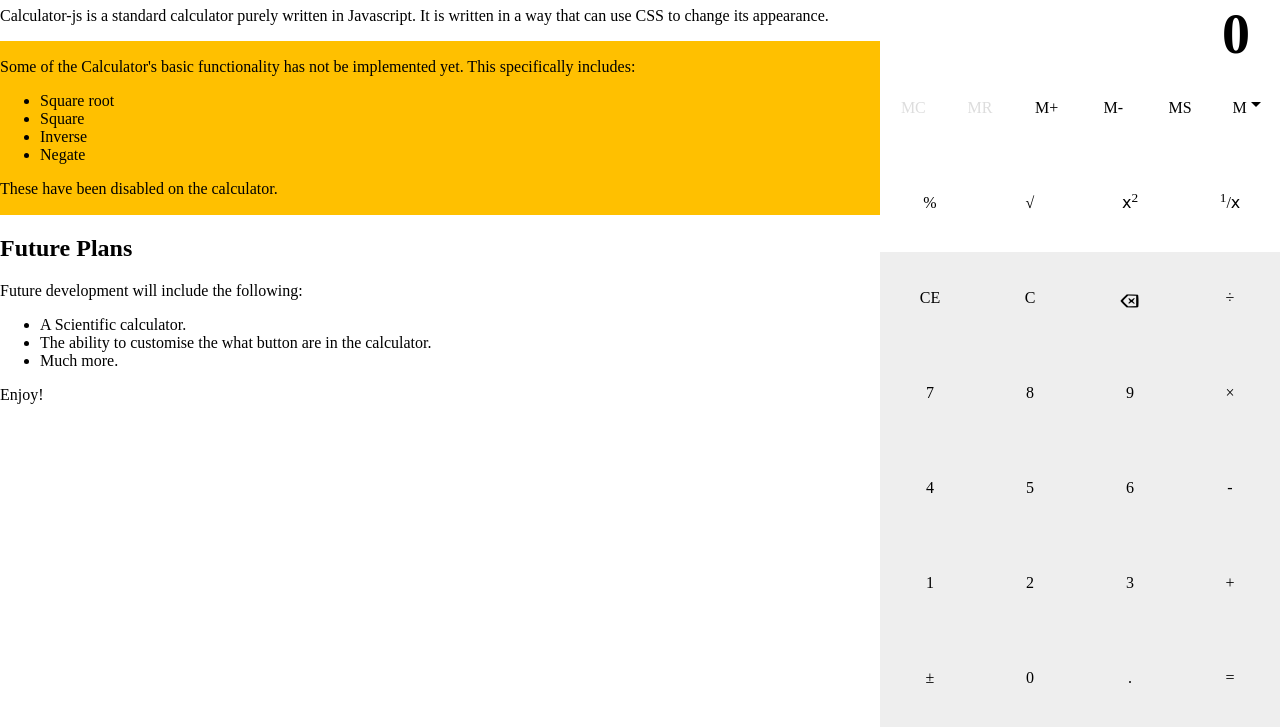
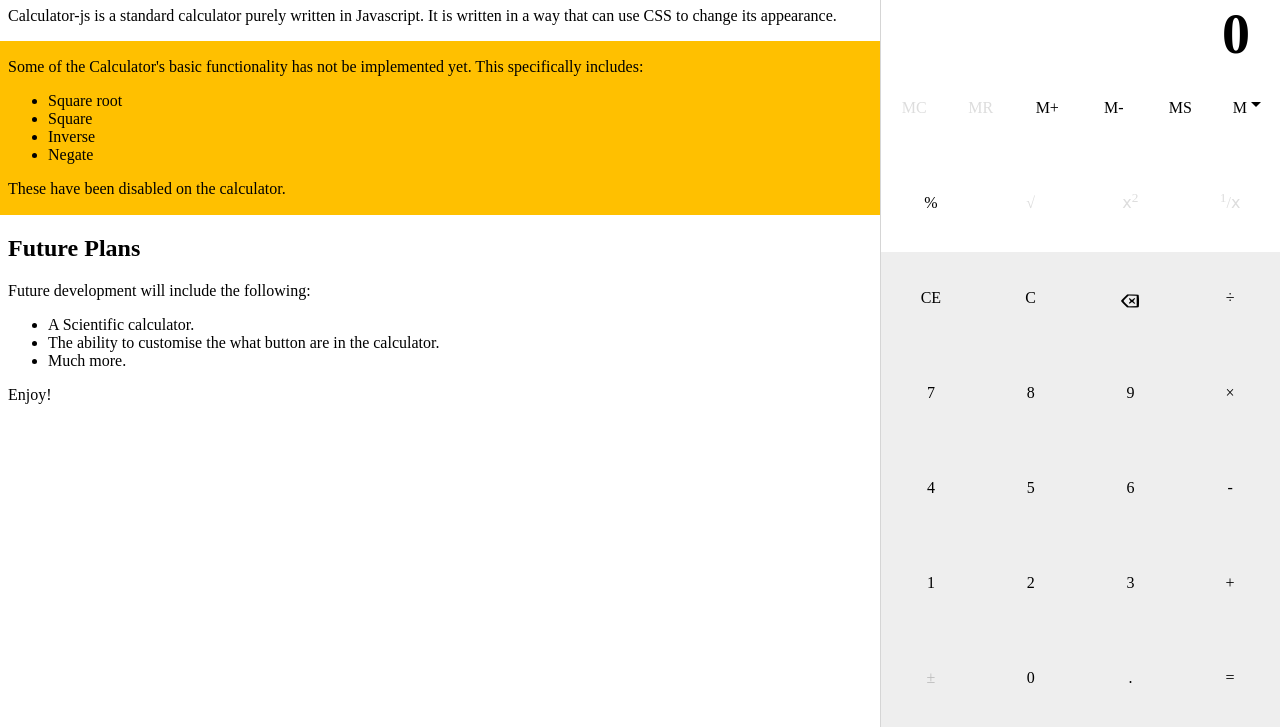
Before and after one commit to eliasem/Calculator-js, a website: page docs/index.html in a window 1280 px wide. Shown: the part 73-800 px from the top of the page. Drawn offline with Linux system fonts and the light colour scheme; files whose address does not match are found by name; a web font is replaced by a local one.

Commit message:
Updated more css for docs.

```diff
--- a/docs/css/custom.css
+++ b/docs/css/custom.css
@@ -1,5 +1,12 @@
-.demo-area { position: absolute; right: 0; top: 0; width: 400px; }
-.demo-area .calculator { display: inline-block; width:100%; }
+body { margin: 8px; }
 
-.content { width: calc(100% - 400px); }
+.demo-area { position: absolute; right: 0; top: 0; width: 400px; overflow: hidden; }
+.demo-area .calculator { display: inline-block; width: calc(100% - 1px); border-left: 1px solid rgba(150,150,150,0.4);}
+
+.demo-area .calculator .calc-button.sqrt { color: #ddd; pointer-events: none; }
+.demo-area .calculator .calc-button.squared { color: #ddd; pointer-events: none; }
+.demo-area .calculator .calc-button.frac { color: #ddd; pointer-events: none; }
+.demo-area .calculator .calc-button.plus-minus { color: #bbb; pointer-events: none; }
+
+.content { width: calc(100% - 392px); }
 .important { background: #ffc000; margin-left: -8px; padding: 1px 0 1px 8px; }
```
